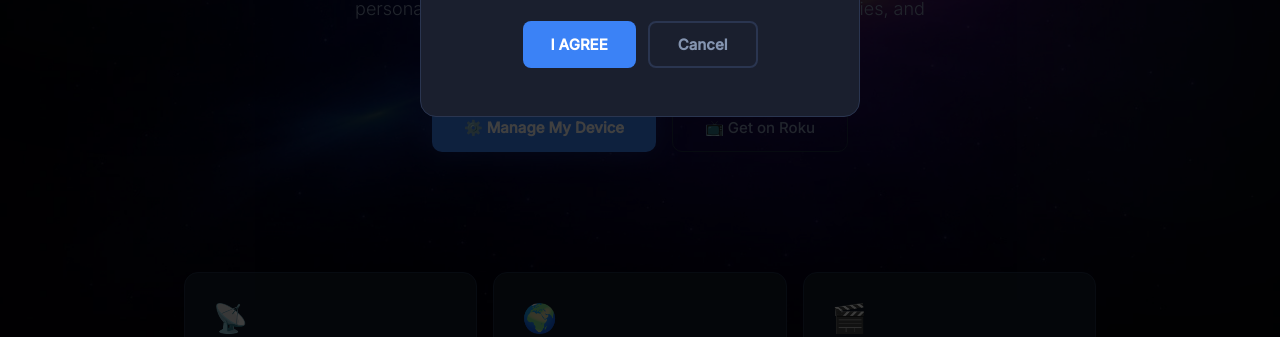
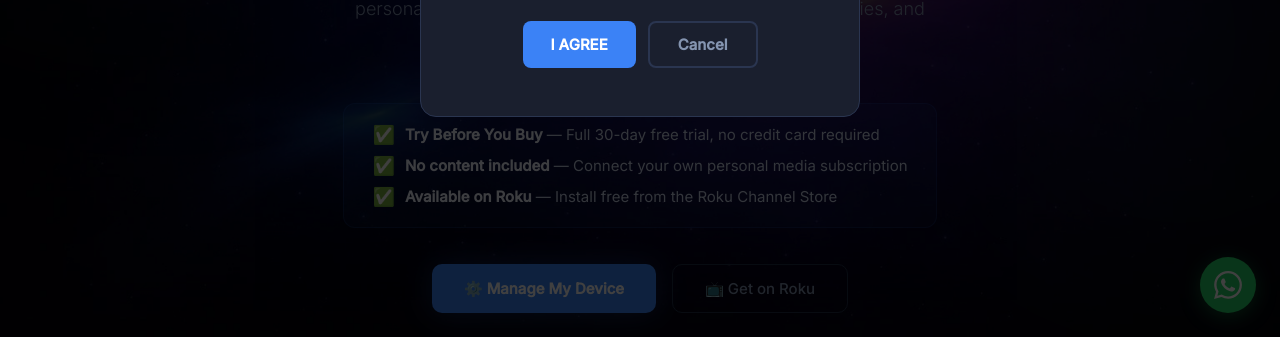
Before and after one commit to karimbeblawi/bebz-site, a website: page index.html in a window 1280 px wide. Shown: the part 463-800 px from the top of the page. Drawn offline with nearby package versions, Linux system fonts and the light colour scheme.

Commit message:
Add files via upload

```diff
--- a/index.html
+++ b/index.html
@@ -542,6 +542,13 @@
 
   <p>Bebz TV is a fast, elegant media player for Roku. Connect your own personal media subscription and instantly enjoy live TV, movies, and series — with full Arabic support.</p>
 
+  <!-- Checkmarks -->
+  <div style="display:inline-flex;flex-direction:column;gap:10px;margin-bottom:36px;text-align:left;background:rgba(59,130,246,0.06);border:1px solid rgba(59,130,246,0.15);border-radius:12px;padding:20px 28px;">
+    <div style="display:flex;align-items:center;gap:10px;font-size:15px;color:#c9d3e8;"><span style="color:#4ade80;font-size:18px;">✅</span><span><strong style="color:#f0f4ff;">Try Before You Buy</strong> — Full 30-day free trial, no credit card required</span></div>
+    <div style="display:flex;align-items:center;gap:10px;font-size:15px;color:#c9d3e8;"><span style="color:#4ade80;font-size:18px;">✅</span><span><strong style="color:#f0f4ff;">No content included</strong> — Connect your own personal media subscription</span></div>
+    <div style="display:flex;align-items:center;gap:10px;font-size:15px;color:#c9d3e8;"><span style="color:#4ade80;font-size:18px;">✅</span><span><strong style="color:#f0f4ff;">Available on Roku</strong> — Install free from the Roku Channel Store</span></div>
+  </div>
+
   <div class="hero-cta">
     <a href="#device-section" class="btn-primary">
       ⚙️ Manage My Device
@@ -713,7 +720,7 @@
     </div>
     <button id="btnCheckout" disabled>Select a plan above</button>
     <button id="btnBackToDashboardC" class="secondary">← Back</button>
-    <div class="small-note">Secure payment processing.</div>
+    <div class="small-note">🔒 Secure payment via PayPal. No PayPal account required — pay by card.</div>
   </section>
 
   <!-- SCREEN: Playlist -->
@@ -761,6 +768,7 @@
     <a href="/about.html">About</a>
     <a href="/contact.html">Contact</a>
     <a href="mailto:support@bebz.tv">support@bebz.tv</a>
+    <a href="https://x.com/bebzTV" target="_blank">𝕏 @BebzTV</a>
   </div>
   <div class="footer-copy">© 2026 Bebz TV. All rights reserved.</div>
 </footer>
@@ -1191,5 +1199,14 @@
     linkDevice();
   }
 </script>
+
+<!-- WhatsApp Support Button -->
+<a href="https://wa.me/15146167492" target="_blank"
+   style="position:fixed;bottom:24px;right:24px;background:#25d366;border-radius:50%;width:56px;height:56px;display:flex;align-items:center;justify-content:center;box-shadow:0 4px 20px rgba(37,211,102,0.4);z-index:999;text-decoration:none;transition:transform 0.2s;"
+   onmouseover="this.style.transform='scale(1.1)'" onmouseout="this.style.transform='scale(1)'">
+  <svg xmlns="http://www.w3.org/2000/svg" width="28" height="28" viewBox="0 0 24 24" fill="white">
+    <path d="M17.472 14.382c-.297-.149-1.758-.867-2.03-.967-.273-.099-.471-.148-.67.15-.197.297-.767.966-.94 1.164-.173.199-.347.223-.644.075-.297-.15-1.255-.463-2.39-1.475-.883-.788-1.48-1.761-1.653-2.059-.173-.297-.018-.458.13-.606.134-.133.298-.347.446-.52.149-.174.198-.298.298-.497.099-.198.05-.371-.025-.52-.075-.149-.669-1.612-.916-2.207-.242-.579-.487-.5-.669-.51-.173-.008-.371-.01-.57-.01-.198 0-.52.074-.792.372-.272.297-1.04 1.016-1.04 2.479 0 1.462 1.065 2.875 1.213 3.074.149.198 2.096 3.2 5.077 4.487.709.306 1.262.489 1.694.625.712.227 1.36.195 1.871.118.571-.085 1.758-.719 2.006-1.413.248-.694.248-1.289.173-1.413-.074-.124-.272-.198-.57-.347m-5.421 7.403h-.004a9.87 9.87 0 01-5.031-1.378l-.361-.214-3.741.982.998-3.648-.235-.374a9.86 9.86 0 01-1.51-5.26c.001-5.45 4.436-9.884 9.888-9.884 2.64 0 5.122 1.03 6.988 2.898a9.825 9.825 0 012.893 6.994c-.003 5.45-4.437 9.884-9.885 9.884m8.413-18.297A11.815 11.815 0 0012.05 0C5.495 0 .16 5.335.157 11.892c0 2.096.547 4.142 1.588 5.945L.057 24l6.305-1.654a11.882 11.882 0 005.683 1.448h.005c6.554 0 11.89-5.335 11.893-11.893a11.821 11.821 0 00-3.48-8.413z"/>
+  </svg>
+</a>
 </body>
 </html>
```
